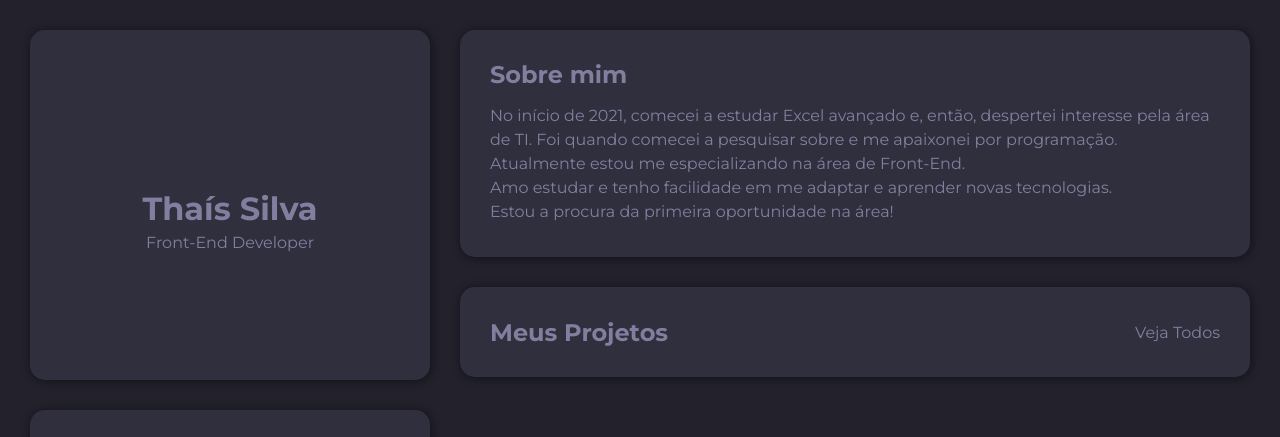
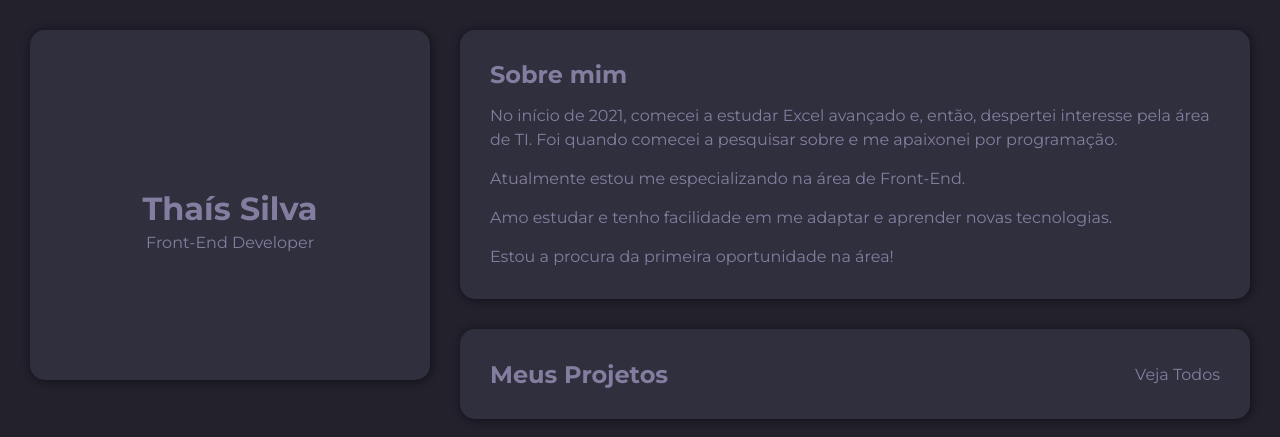
Before and after one commit to thaisdss/Portifolio, a plain HTML site: page index.html in a window 1280 px wide. Shown: the top 437 px of the page. Drawn offline with Linux system fonts and the light colour scheme; no server answers.

Commit message:
update style.css

```diff
--- a/styles/style.css
+++ b/styles/style.css
@@ -132,6 +132,10 @@ section{
   line-height: 1.5;
 }
 
+#aboutMe p:not(:last-of-type){
+  margin-bottom: 15px;
+}
+
 #myProjects{
   grid-area: myProjects;
 
```
